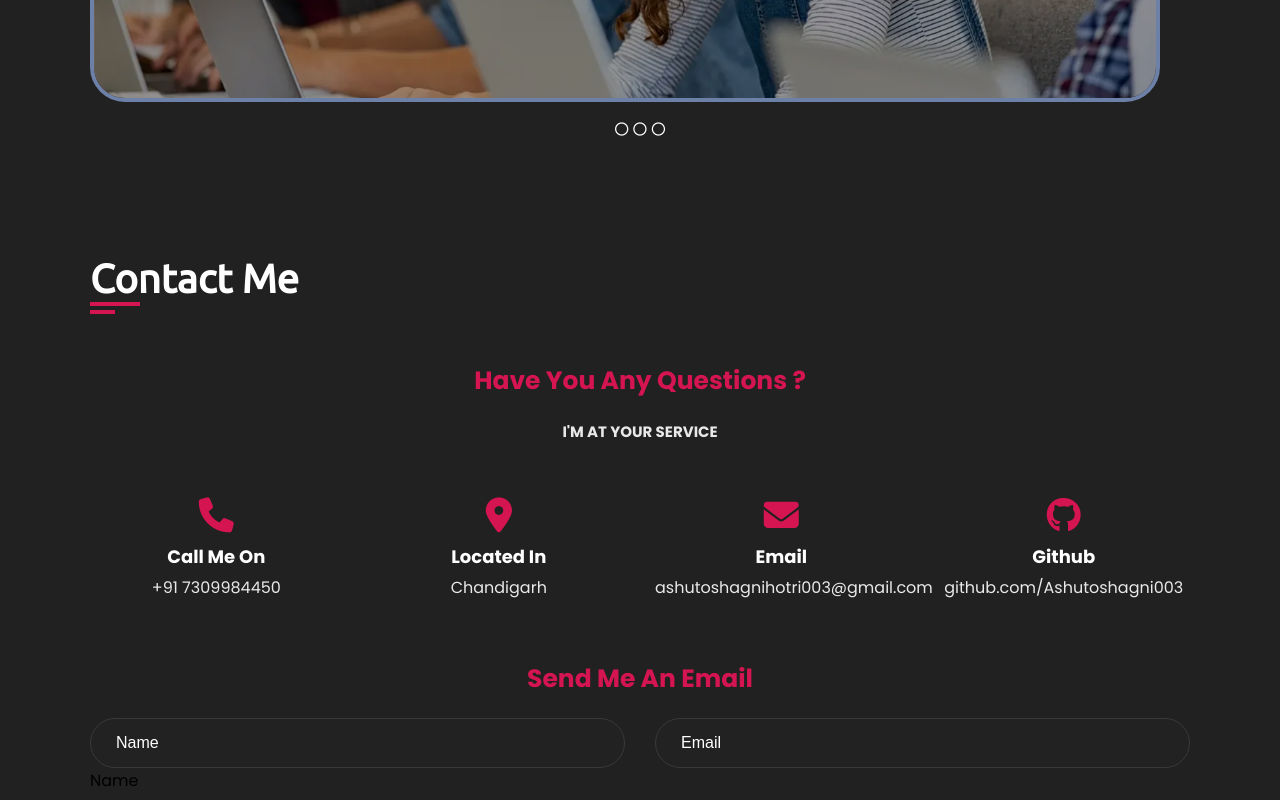
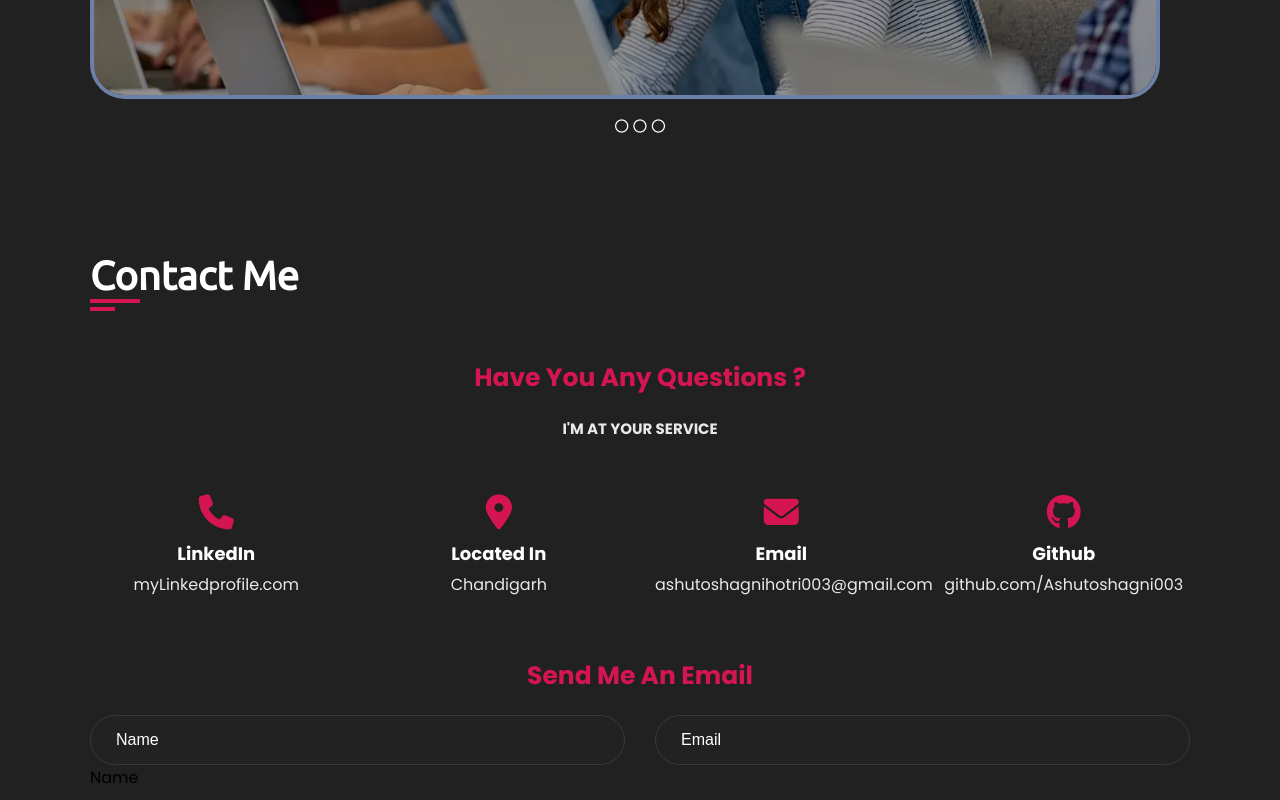
Before and after one commit to Ashutoshagni003/Ashutosh_Portfolio, a plain HTML site: page index.html in a window 1280 px wide. Shown: the part 2836-3636 px from the top of the page. Drawn offline with nearby package versions, Linux system fonts and the light colour scheme; a web font is replaced by a local one.

Commit message:
Update index.html

```diff
--- a/index.html
+++ b/index.html
@@ -140,9 +140,7 @@
                                         <div class="info-item padd-15">
                                             <p>Degree: <span>B.E CSE with specialization in AIML</span></p>
                                         </div>
-                                        <div class="info-item padd-15">
-                                            <p>Phone No.: <span>+91 7309984450</span></p>
-                                        </div>
+
                                         <div class="info-item padd-15">
                                             <p>City: <span>Chandigarh(currently)</span></p>
                                         </div>
@@ -445,8 +443,8 @@
                     <div class="row">
                         <div class="contact-info-item padd-15">
                             <div class="icon"><i class="fa-solid fa-phone fa-2xl"></i></div>
-                            <h4>Call Me On</h4>
-                            <p>+91 7309984450</p>
+                            <h4>LinkedIn</h4>
+                            <p>myLinkedprofile.com</p>
                         </div>
                         <div class="contact-info-item padd-15">
                             <div class="icon"><i class="fa-solid fa-location-dot fa-2xl"></i></div>
```
